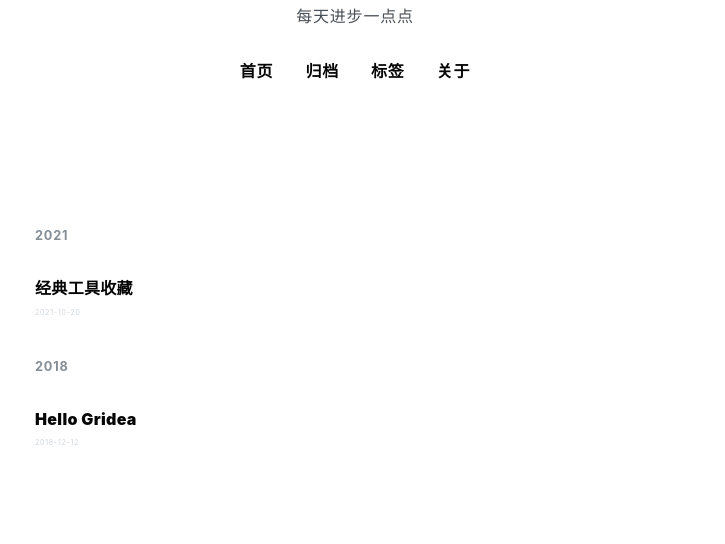
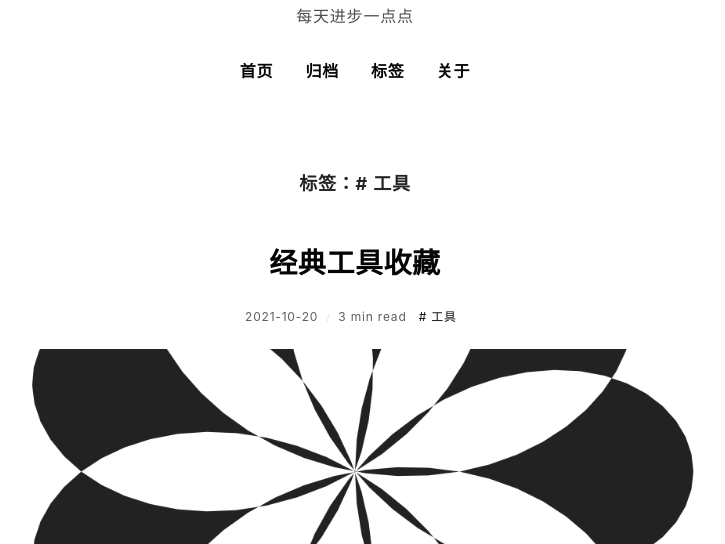
Before and after one commit to liuwei2016/liuwei2016.github.io, a plain HTML site: page tag/tNSOIY7yY/index.html in a window 1280 px wide. Shown: the part 256-800 px from the top of the page, without its empty margins (285-1010 px from the left). Drawn offline with nearby package versions, Linux system fonts and the light colour scheme; a web font is replaced by a local one.

Commit message:
update from gridea: 2021-10-20 10:09:03

```diff
--- a/atom.xml
+++ b/atom.xml
@@ -2,7 +2,7 @@
 <feed xmlns="http://www.w3.org/2005/Atom">
     <id>https://liuwei2016.github.io</id>
     <title>大伟前端</title>
-    <updated>2021-10-20T02:00:57.018Z</updated>
+    <updated>2021-10-20T02:09:03.087Z</updated>
     <generator>https://github.com/jpmonette/feed</generator>
     <link rel="alternate" href="https://liuwei2016.github.io"/>
     <link rel="self" href="https://liuwei2016.github.io/atom.xml"/>
--- a/archives/index.html
+++ b/tag/tNSOIY7yY/index.html
@@ -1,24 +1,24 @@
 <html>
   <head>
-    <meta charset="utf-8" />
+  <meta charset="utf-8" />
 <meta name="viewport" content="width=device-width, initial-scale=1" />
-<title>大伟前端</title>
-<link rel="shortcut icon" href="https://liuwei2016.github.io/favicon.ico?v=1634695186118">
+<title>工具 | 大伟前端</title>
+<link rel="shortcut icon" href="https://liuwei2016.github.io/favicon.ico?v=1634695597319">
 <link href="https://cdn.jsdelivr.net/npm/remixicon@2.3.0/fonts/remixicon.css" rel="stylesheet">
 <link rel="stylesheet" href="https://liuwei2016.github.io/styles/main.css">
-<link rel="alternate" type="application/atom+xml" title="大伟前端 - Atom Feed" href="https://liuwei2016.github.io/atom.xml">
+<link rel="alternate" type="application/atom+xml" title="工具 | 大伟前端 - Atom Feed" href="https://liuwei2016.github.io/atom.xml">
 <link rel="stylesheet" href="https://fonts.googleapis.com/css?family=Droid+Serif:400,700">
 
 
 
-    <meta name="description" content="每天进步一点点" />
+  <meta name="description" content="每天进步一点点" />
   </head>
   <body>
     <div class="main">
       <div class="main-content">
         <div class="site-header">
   <a href="https://liuwei2016.github.io">
-  <img class="avatar" src="https://liuwei2016.github.io/images/avatar.png?v=1634695186118" alt="">
+  <img class="avatar" src="https://liuwei2016.github.io/images/avatar.png?v=1634695597319" alt="">
   </a>
   <h1 class="site-title">
     大伟前端
@@ -68,47 +68,45 @@
   </div>
 </div>
 
+        <div class="current-tag-container">
+            <h2 class="title">
+                标签：# 工具
+            </h2>
+        </div>
+        <div class="post-container">
 
+    <article class="post">
+      <a href="https://liuwei2016.github.io/post/jing-dian-gong-ju-shou-cang/">
+        <h2 class="post-title">经典工具收藏</h2>
+      </a>
+      <div class="post-info">
+        <span>
+          2021-10-20
+        </span>
+        <span>
+          3 min read
+        </span>
 
+          <a href="https://liuwei2016.github.io/tag/tNSOIY7yY/" class="post-tag">
+            # 工具
+          </a>
 
-<div class="archives-container">
+      </div>
 
-    <h2 class="year">2021</h2>
-
-
-        <a href="https://liuwei2016.github.io/post/jing-dian-gong-ju-shou-cang/" class="post">
-          <h2 class="post-title">
-            经典工具收藏
-          </h2>
-          <div class="time">2021-10-20</div>
+        <a href="https://liuwei2016.github.io/post/jing-dian-gong-ju-shou-cang/" class="post-feature-image" style="background-image: url('https://liuwei2016.github.io/post-images/jing-dian-gong-ju-shou-cang.png')">
         </a>
 
+      <div class="post-abstract">
 
-
-
-
-    <h2 class="year">2018</h2>
-
-
-
-
-        <a href="https://liuwei2016.github.io/post/hello-gridea/" class="post">
-          <h2 class="post-title">
-            Hello Gridea
-          </h2>
-          <div class="time">2018-12-12</div>
-        </a>
-
-
+      </div>
+    </article>
 
 </div>
-
 
         <div class="pagination-container">
 
 
 </div>
-
 
         <div class="site-footer">
   Powered by <a href="https://github.com/getgridea/gridea" target="_blank">Gridea</a>
```
Also changed, not shown: index.html (+9 -2 lines), post/about/index.html (+2 -2 lines), post/hello-gridea/index.html (+2 -2 lines), post/jing-dian-gong-ju-shou-cang/index.html (+9 -3 lines), tag/jpMY-Revd/index.html (+2 -2 lines), tags/index.html (+4 -2 lines), post-images/jing-dian-gong-ju-shou-cang.png (added).
